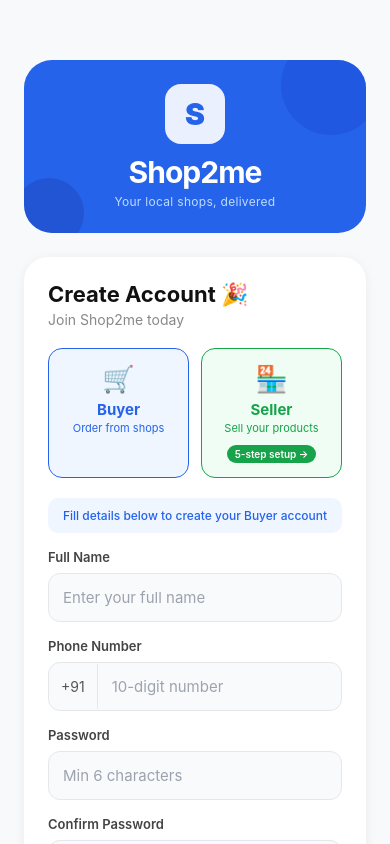
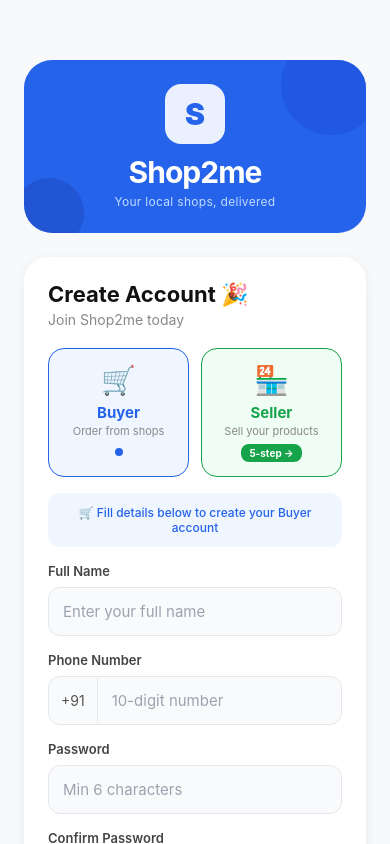
Before and after one commit to sravanipottipati/oorucart_frontend, a React Native app: screen /Register in a window 390 px wide. Built offline with nearby package versions, Linux system fonts and the light colour scheme.

Commit message:
Session 9 - Remove AccountTypeScreen from App.js

```diff
--- a/App.js
+++ b/App.js
@@ -7,7 +7,6 @@ import { ActivityIndicator, View } from 'react-native';
 
 import LoginScreen from './src/screens/auth/LoginScreen';
 import RegisterScreen from './src/screens/auth/RegisterScreen';
-import AccountTypeScreen from './src/screens/auth/AccountTypeScreen';
 import HomeScreen from './src/screens/buyer/HomeScreen';
 import ShopDetailScreen from './src/screens/buyer/ShopDetailScreen';
 import CheckoutScreen from './src/screens/buyer/CheckoutScreen';
@@ -62,7 +61,6 @@ function AppNavigator() {
       >
         {/* Auth */}
         <Stack.Screen name="Login"       component={LoginScreen} />
-        <Stack.Screen name="AccountType" component={AccountTypeScreen} />
         <Stack.Screen name="Register"    component={RegisterScreen} />
 
         {/* Buyer */}
--- a/src/screens/auth/AccountTypeScreen.js
+++ /dev/null
@@ -1,188 +0,0 @@
-import React from 'react';
-import {
-  View, Text, TouchableOpacity, StyleSheet, SafeAreaView,
-} from 'react-native';
-
-export default function AccountTypeScreen({ navigation }) {
-  return (
-    <SafeAreaView style={styles.container}>
-
-      {/* Header */}
-      <View style={styles.header}>
-        <TouchableOpacity onPress={() => navigation.goBack()} style={styles.backBtn}>
-          <Text style={styles.backText}>←</Text>
-        </TouchableOpacity>
-      </View>
-
-      {/* Logo */}
-      <View style={styles.logoSection}>
-        <View style={styles.iconBox}>
-          <Text style={styles.iconText}>S</Text>
-        </View>
-        <Text style={styles.logoText}>Shop2me</Text>
-        <Text style={styles.logoTagline}>Your local shops, delivered</Text>
-      </View>
-
-      {/* Title */}
-      <View style={styles.titleSection}>
-        <Text style={styles.title}>Join Shop2me</Text>
-        <Text style={styles.subtitle}>Choose how you want to get started</Text>
-      </View>
-
-      {/* Options */}
-      <View style={styles.optionsSection}>
-
-        {/* Buyer */}
-        <TouchableOpacity
-          style={styles.optionCard}
-          onPress={() => navigation.navigate('Register')}
-        >
-          <View style={styles.optionIconBox}>
-            <Text style={styles.optionEmoji}>🛒</Text>
-          </View>
-          <View style={styles.optionInfo}>
-            <Text style={styles.optionTitle}>Buyer Account</Text>
-            <Text style={styles.optionDesc}>
-              Order fresh products from local shops near you. Track orders in real-time.
-            </Text>
-            <View style={styles.optionTags}>
-              <View style={styles.tag}><Text style={styles.tagText}>Order</Text></View>
-              <View style={styles.tag}><Text style={styles.tagText}>Track</Text></View>
-              <View style={styles.tag}><Text style={styles.tagText}>COD</Text></View>
-            </View>
-          </View>
-          <View style={styles.optionArrow}>
-            <Text style={styles.optionArrowText}>›</Text>
-          </View>
-        </TouchableOpacity>
-
-        {/* Seller */}
-        <TouchableOpacity
-          style={[styles.optionCard, styles.optionCardVendor]}
-          onPress={() => navigation.navigate('VendorRegister')}
-        >
-          <View style={[styles.optionIconBox, styles.optionIconBoxVendor]}>
-            <Text style={styles.optionEmoji}>🏪</Text>
-          </View>
-          <View style={styles.optionInfo}>
-            <Text style={[styles.optionTitle, styles.optionTitleVendor]}>
-              Seller Account
-            </Text>
-            <Text style={styles.optionDesc}>
-              List your shop, add products and start receiving orders from local buyers.
-            </Text>
-            <View style={styles.optionTags}>
-              <View style={[styles.tag, styles.tagVendor]}>
-                <Text style={[styles.tagText, styles.tagTextVendor]}>5-step setup</Text>
-              </View>
-              <View style={[styles.tag, styles.tagVendor]}>
-                <Text style={[styles.tagText, styles.tagTextVendor]}>Free</Text>
-              </View>
-            </View>
-          </View>
-          <View style={[styles.optionArrow, styles.optionArrowVendor]}>
-            <Text style={[styles.optionArrowText, { color: '#16A34A' }]}>›</Text>
-          </View>
-        </TouchableOpacity>
-
-      </View>
-
-      {/* Footer */}
-      <Text style={styles.footer}>
-        Already have an account?{' '}
-        <Text
-          style={styles.footerLink}
-          onPress={() => navigation.navigate('Login')}
-        >
-          Login
-        </Text>
-      </Text>
-
-    </SafeAreaView>
-  );
-}
-
-const styles = StyleSheet.create({
-  container: { flex: 1, backgroundColor: '#F8F9FA' },
-
-  header: {
-    paddingHorizontal: 16, paddingTop: 16, paddingBottom: 8,
-  },
-  backBtn: {
-    width: 40, height: 40, borderRadius: 20,
-    backgroundColor: '#fff', justifyContent: 'center', alignItems: 'center',
-    shadowColor: '#000', shadowOffset: { width: 0, height: 1 },
-    shadowOpacity: 0.08, shadowRadius: 4, elevation: 2,
-  },
-  backText: { fontSize: 22, color: '#111' },
-
-  logoSection: {
-    alignItems: 'center', paddingVertical: 24,
-  },
-  iconBox: {
-    width: 72, height: 72, borderRadius: 20,
-    backgroundColor: '#2563EB', justifyContent: 'center',
-    alignItems: 'center', marginBottom: 12,
-  },
-  iconText:    { fontSize: 36, fontWeight: '900', color: 'white' },
-  logoText:    { fontSize: 28, fontWeight: '700', color: '#111', letterSpacing: -1, marginBottom: 4 },
-  logoTagline: { fontSize: 13, color: '#888' },
-
-  titleSection: { paddingHorizontal: 24, marginBottom: 24 },
-  title:    { fontSize: 24, fontWeight: '700', color: '#111', marginBottom: 6 },
-  subtitle: { fontSize: 14, color: '#888' },
-
-  optionsSection: { paddingHorizontal: 24, gap: 16 },
-
-  optionCard: {
-    flexDirection: 'row', alignItems: 'center',
-    backgroundColor: '#fff', borderRadius: 20,
-    padding: 20, gap: 14,
-    borderWidth: 1.5, borderColor: '#E5E7EB',
-    shadowColor: '#000', shadowOffset: { width: 0, height: 2 },
-    shadowOpacity: 0.06, shadowRadius: 8, elevation: 3,
-  },
-  optionCardVendor: {
-    borderColor: '#16A34A', backgroundColor: '#F0FDF4',
-  },
-
-  optionIconBox: {
-    width: 60, height: 60, borderRadius: 16,
-    backgroundColor: '#EFF6FF',
-    justifyContent: 'center', alignItems: 'center',
-  },
-  optionIconBoxVendor: { backgroundColor: '#DCFCE7' },
-  optionEmoji: { fontSize: 28 },
-
-  optionInfo: { flex: 1 },
-  optionTitle: {
-    fontSize: 17, fontWeight: '700', color: '#111', marginBottom: 6,
-  },
-  optionTitleVendor: { color: '#16A34A' },
-  optionDesc: {
-    fontSize: 12, color: '#888', lineHeight: 18, marginBottom: 10,
-  },
-
-  optionTags: { flexDirection: 'row', gap: 6 },
-  tag: {
-    backgroundColor: '#EFF6FF', paddingHorizontal: 10,
-    paddingVertical: 4, borderRadius: 20,
-  },
-  tagVendor:     { backgroundColor: '#DCFCE7' },
-  tagText:       { fontSize: 11, color: '#2563EB', fontWeight: '600' },
-  tagTextVendor: { color: '#16A34A' },
-
-  optionArrow: {
-    width: 32, height: 32, borderRadius: 16,
-    backgroundColor: '#EFF6FF',
-    justifyContent: 'center', alignItems: 'center',
-  },
-  optionArrowVendor: { backgroundColor: '#DCFCE7' },
-  optionArrowText:   { fontSize: 22, color: '#2563EB', fontWeight: '700' },
-
-  footer: {
-    textAlign: 'center', color: '#888',
-    fontSize: 14, marginTop: 32,
-  },
-  footerLink: { color: '#2563EB', fontWeight: '700' },
-});
--- a/src/screens/auth/RegisterScreen.js
+++ b/src/screens/auth/RegisterScreen.js
@@ -58,39 +58,50 @@ export default function RegisterScreen({ navigation }) {
           <Text style={styles.title}>Create Account 🎉</Text>
           <Text style={styles.subtitle}>Join Shop2me today</Text>
 
-          {/* ── USER TYPE SELECTOR ── */}
+          {/* ── BUYER / SELLER CHOICE ── */}
           <View style={styles.userTypeRow}>
+
+            {/* Buyer */}
             <TouchableOpacity
               style={[styles.userTypeBtn, userType === 'buyer' && styles.userTypeBtnActive]}
               onPress={() => setUserType('buyer')}
             >
               <Text style={styles.userTypeEmoji}>🛒</Text>
-              <Text style={[styles.userTypeText, userType === 'buyer' && styles.userTypeTextActive]}>
+              <Text style={[
+                styles.userTypeTitle,
+                userType === 'buyer' && styles.userTypeTitleActive,
+              ]}>
                 Buyer
               </Text>
-              <Text style={[styles.userTypeDesc, userType === 'buyer' && { color: '#2563EB' }]}>
-                Order from shops
-              </Text>
+              <Text style={styles.userTypeDesc}>Order from shops</Text>
+              {userType === 'buyer' && (
+                <View style={styles.selectedDot} />
+              )}
             </TouchableOpacity>
 
+            {/* Seller */}
             <TouchableOpacity
-              style={[styles.userTypeBtn, styles.userTypeBtnVendor]}
+              style={[styles.userTypeBtn, styles.userTypeBtnSeller]}
               onPress={() => navigation.navigate('VendorRegister')}
             >
               <Text style={styles.userTypeEmoji}>🏪</Text>
-              <Text style={styles.userTypeTextVendor}>Seller</Text>
-              <Text style={styles.userTypeDescVendor}>Sell your products</Text>
-              <View style={styles.vendorArrow}>
-                <Text style={styles.vendorArrowText}>5-step setup →</Text>
+              <Text style={styles.userTypeTitleSeller}>Seller</Text>
+              <Text style={styles.userTypeDesc}>Sell your products</Text>
+              <View style={styles.sellerTag}>
+                <Text style={styles.sellerTagText}>5-step →</Text>
               </View>
             </TouchableOpacity>
+
           </View>
 
-          {/* ── BUYER FORM ── */}
-          <Text style={styles.formNote}>
-            Fill details below to create your Buyer account
-          </Text>
+          {/* ── BUYER FORM NOTE ── */}
+          <View style={styles.formNote}>
+            <Text style={styles.formNoteText}>
+              🛒 Fill details below to create your Buyer account
+            </Text>
+          </View>
 
+          {/* ── FORM ── */}
           <Text style={styles.label}>Full Name</Text>
           <TextInput
             style={styles.inputFull}
@@ -202,33 +213,41 @@ const styles = StyleSheet.create({
   title:    { fontSize: 22, fontWeight: '700', color: '#111', marginBottom: 4 },
   subtitle: { fontSize: 14, color: '#888', marginBottom: 20 },
 
-  // User Type Selector
-  userTypeRow: { flexDirection: 'row', gap: 12, marginBottom: 20 },
+  // User Type
+  userTypeRow: { flexDirection: 'row', gap: 12, marginBottom: 16 },
+
   userTypeBtn: {
     flex: 1, borderWidth: 1.5, borderColor: '#E5E7EB',
-    borderRadius: 14, padding: 14, alignItems: 'center',
-    backgroundColor: '#F9FAFB',
+    borderRadius: 16, padding: 14, alignItems: 'center',
+    backgroundColor: '#F9FAFB', position: 'relative',
   },
-  userTypeBtnActive:   { borderColor: '#2563EB', backgroundColor: '#EFF6FF' },
-  userTypeBtnVendor:   { borderColor: '#16A34A', backgroundColor: '#F0FDF4' },
-  userTypeEmoji:       { fontSize: 26, marginBottom: 6 },
-  userTypeText:        { fontSize: 15, fontWeight: '700', color: '#111', marginBottom: 2 },
-  userTypeTextActive:  { color: '#2563EB' },
-  userTypeTextVendor:  { fontSize: 15, fontWeight: '700', color: '#16A34A', marginBottom: 2 },
-  userTypeDesc:        { fontSize: 11, color: '#888', textAlign: 'center' },
-  userTypeDescVendor:  { fontSize: 11, color: '#16A34A', textAlign: 'center', marginBottom: 6 },
-  vendorArrow: {
-    backgroundColor: '#16A34A', borderRadius: 10,
-    paddingHorizontal: 8, paddingVertical: 3, marginTop: 4,
+  userTypeBtnActive: { borderColor: '#2563EB', backgroundColor: '#EFF6FF' },
+  userTypeBtnSeller: { borderColor: '#16A34A', backgroundColor: '#F0FDF4' },
+
+  userTypeEmoji: { fontSize: 28, marginBottom: 6 },
+
+  userTypeTitle:       { fontSize: 15, fontWeight: '700', color: '#111', marginBottom: 2 },
+  userTypeTitleActive: { color: '#2563EB' },
+  userTypeTitleSeller: { fontSize: 15, fontWeight: '700', color: '#16A34A', marginBottom: 2 },
+
+  userTypeDesc: { fontSize: 11, color: '#888', textAlign: 'center', marginBottom: 6 },
+
+  selectedDot: {
+    width: 8, height: 8, borderRadius: 4,
+    backgroundColor: '#2563EB', marginTop: 4,
   },
-  vendorArrowText: { fontSize: 10, color: 'white', fontWeight: '600' },
+  sellerTag: {
+    backgroundColor: '#16A34A', borderRadius: 8,
+    paddingHorizontal: 8, paddingVertical: 3,
+  },
+  sellerTagText: { fontSize: 10, color: 'white', fontWeight: '700' },
 
   // Form note
   formNote: {
-    fontSize: 12, color: '#2563EB', backgroundColor: '#EFF6FF',
-    padding: 10, borderRadius: 10, marginBottom: 16,
-    textAlign: 'center', fontWeight: '500',
+    backgroundColor: '#EFF6FF', borderRadius: 12,
+    padding: 12, marginBottom: 16,
   },
+  formNoteText: { fontSize: 12, color: '#2563EB', fontWeight: '500', textAlign: 'center' },
 
   // Form
   label: { fontSize: 13, fontWeight: '600', color: '#444', marginBottom: 8 },
```
